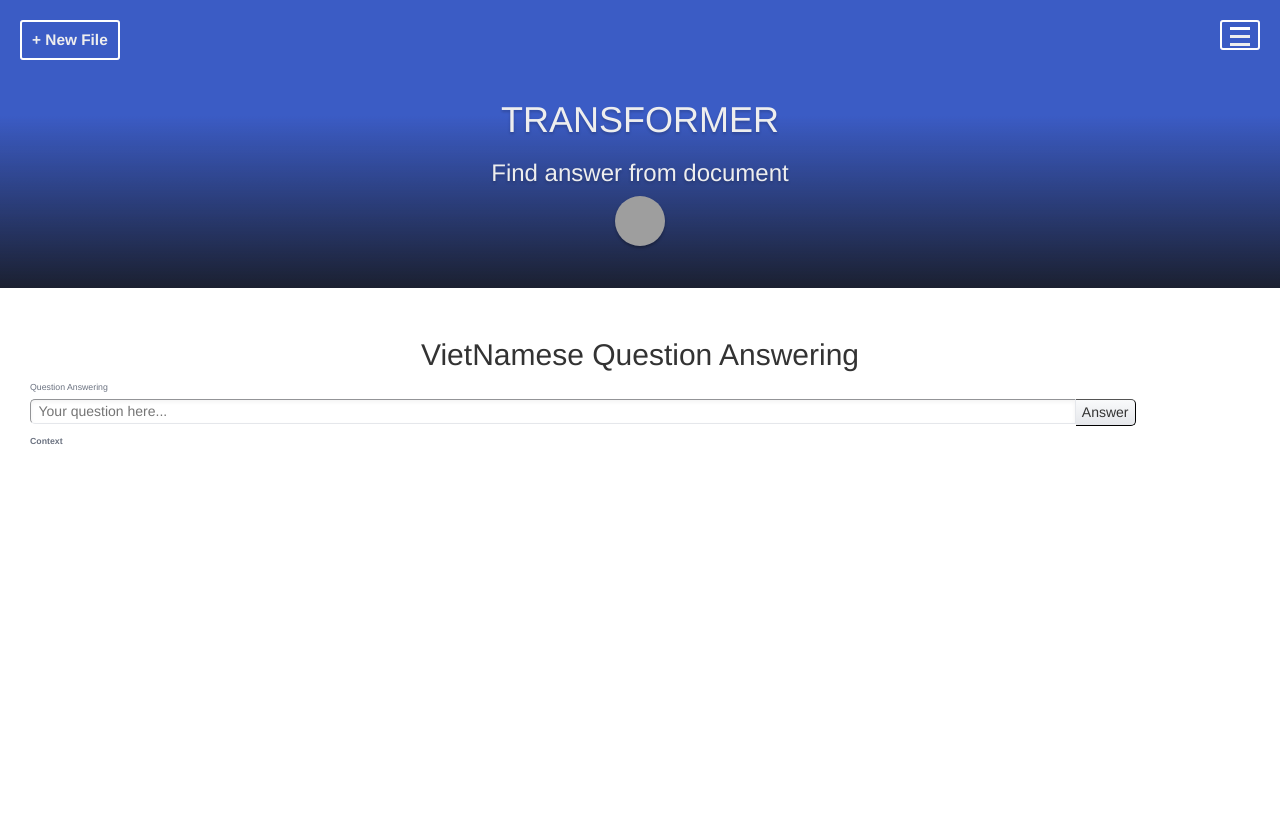
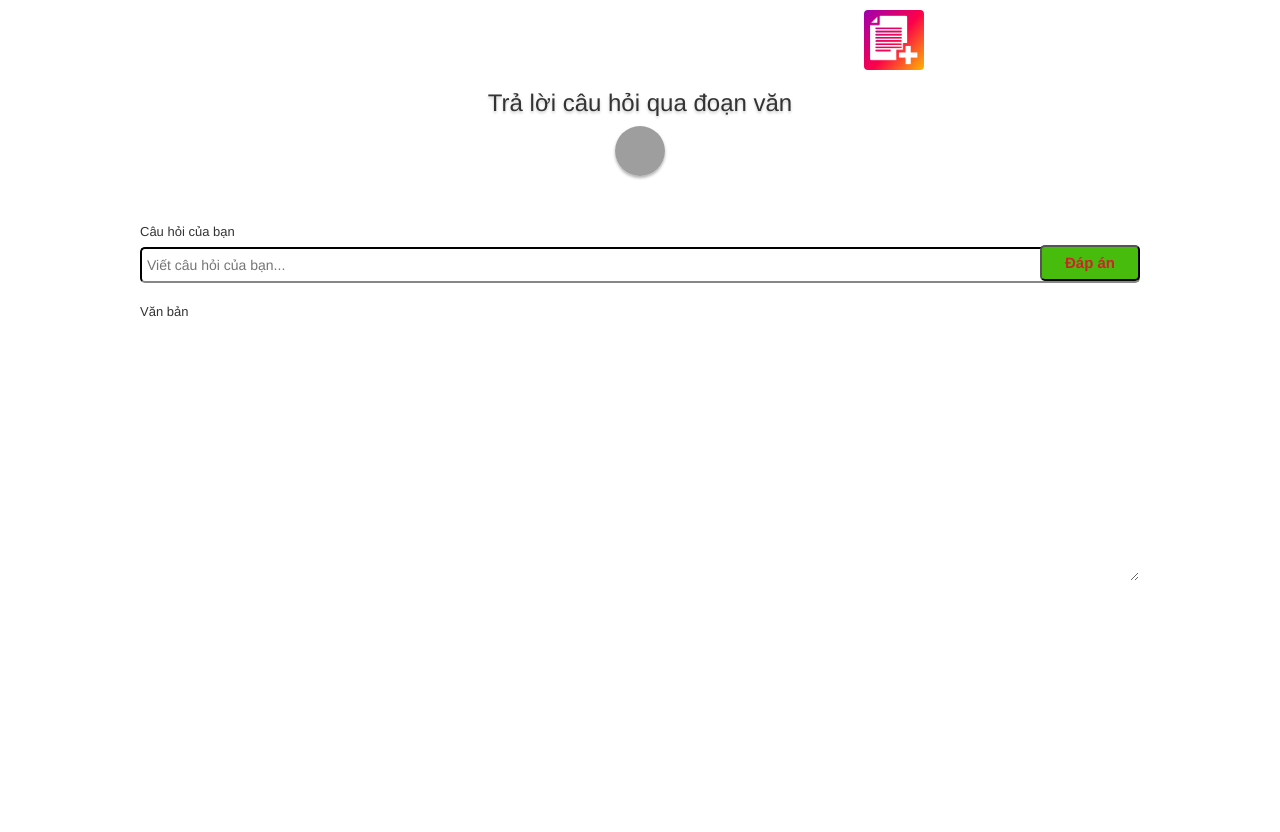
Before and after one commit to tqt-coder/datn, a Flask app: template backend/templates/index.html in a window 1280 px wide. Shown: the top 832 px of the page. Before the commit the page ends 444 px from the top, so only its background shows below. Run offline with Flask 3, Linux system fonts and the light colour scheme; the template is opened without the code that fills it, so the values that code supplies are empty; some libraries are stand-ins or nearby versions; grey boxes are pictures that could not be loaded.

Commit message:
update UI

```diff
--- a/backend/static/css/style.css
+++ b/backend/static/css/style.css
@@ -1,146 +1,95 @@
 /* Header */
 @import url('https://fonts.googleapis.com/css?family=Josefin+Sans:400,400i,600,600i');
-html,body{
-  margin:0;
-  height:120%;
+
+html,
+body {
+  margin: 0;
+  height: 120%;
   font-family: 'Josefin Sans', sans-serif;
 
 }
-a{
-  text-decoration:none
-}
-.header{
-  position:relative;
-  overflow:hidden;
-  display:flex;
-  flex-wrap: wrap;
-  justify-content: center;
-  align-items: flex-start;
-  align-content: flex-start;
-  height:25%;
-  min-height:200px;
-  max-height:550px;
-  min-width:300px;
-  color:#eee;
-}
-.header:after{
-  content:"";
-  width:100%;
-  height:100%;
-  position:absolute;
-  bottom:0;
-  left:0;
-  z-index:-1;
- background: linear-gradient(to bottom, rgba(0,0,0,0.12) 40%,rgba(27,32,48,1) 100%);
-}
-.header:before{
-  content:"";
-  width:100%;
-  height:200%;
-  position:absolute;
-  top:0;
-  left:0;
-    -webkit-backface-visibility: hidden;
-    -webkit-transform: translateZ(0); backface-visibility: hidden;
-  /* scale(1.0, 1.0); */
-    transform: translateZ(0);
-  /* background:#1B2030 url(https://encrypted-tbn0.gstatic.com/images?q=tbn:ANd9GcQ9ik-TZ9LYqNu3xI_T7-NfQD33KhButKkFzw&usqp=CAU) 50% 0 no-repeat;
-  background-size:100%; */
-  background-color: #4469e1;
-  background-attachment:fixed;
-  animation: grow 360s  linear 10ms infinite;
-  transition:all 0.4s ease-in-out;
-  z-index:-2
-}
-.header a{
-  color:#eee
-}
-.menu{
-  display:block;
-  width:40px;
-  height:30px;
-  border:2px solid #fff;
-  border-radius:3px;
-  position:absolute;
-  right:20px;
-  top:20px;
-  text-decoration:none
-}
-.menu:after{
-  content:"";
-  display:block;
-  width:20px;
-  height:3px;
-  background:#fff;
-  position:absolute;
-  margin:0 auto;
-  top:5px;
-  left:0;
-  right:0;
-  box-shadow:0 8px, 0 16px
-}
-.logo{
-  border:2px solid #fff;
-  border-radius:3px;
-  text-decoration:none;
-  display:inline-flex;
-  align-items:center;
-  align-content:center;
-  margin:20px;
-  padding:0px 10px;
-  font-weight:900;
-  font-size:1.1em;
-  line-height:1;
-  box-sizing:border-box;
-  height:40px
-}
-.sides, .info{
-  flex: 0 0 auto;
-  width:50%
-}
-.info{
-  width:100%;
-  padding:0% 10% -6px 10%;
-  text-align:center;
-  text-shadow:0 2px 3px rgba(0,0,0,0.2)
-}
-.author{
-  display:inline-block;
-  width:50px;
-  height:50px;
-  border-radius:50%;
-  background:url(https://i.imgur.com/6DLCsZcb.jpg) center no-repeat;
-  background-size:cover;
-  box-shadow:0 2px 3px rgba(0,0,0,0.3);
-  margin-bottom:3px
-}
-.info h4, .meta{
-  font-size:0.7em
-}
-.meta{
-  font-style:italic;
-}
-@keyframes grow{
-  0% { transform: scale(1) translateY(0px)}
-  50% { transform: scale(1.2) translateY(-400px)}
-}
-.content{
-  /* padding:5% 10%; */
-  text-align:justify
-}
-.btn{
-  color:#333;
-  border:2px solid;
-  border-radius:3px;
-  text-decoration:none;
-  display:inline-block;
-  padding:5px 10px;
-  font-weight:600
+
+a {
+  text-decoration: none
 }
 
-.twtr{
-  margin-top:100px
-}.btn.twtr:after{content:"\1F426";padding-left:5px}
+.header {}
+
+.logo {
+  border-color: transparent;
+  text-decoration: none;
+  display: block;
+  width: 60px;
+  position: relative;
+  margin-top: 10px;
+  right: -135%;
+}
+
+.img-new-file {
+  width: 60px;
+  height: 60px;
+  object-fit: cover;
+  border-radius: 4px;
+}
+
+.text {
+  font-size: 13px !important;
+  color: #333;
+  font-weight: 300;
+  margin: 20px 0 5px;
+}
+
+.sides,
+.info {
+  flex: 0 0 auto;
+  width: 50%
+}
+
+.info {
+  width: 100%;
+  padding: 0% 10% -6px 10%;
+  text-align: center;
+  text-shadow: 0 2px 3px rgba(0, 0, 0, 0.2)
+}
+
+.author {
+  display: inline-block;
+  width: 50px;
+  height: 50px;
+  border-radius: 50%;
+  background: url(https://i.imgur.com/6DLCsZcb.jpg) center no-repeat;
+  background-size: cover;
+  box-shadow: 0 2px 3px rgba(0, 0, 0, 0.3);
+  margin-bottom: 3px
+}
+
+.info h4,
+.meta {
+  font-size: 0.7em
+}
+
+.meta {
+  font-style: italic;
+}
+
+.btn {
+  color: #333;
+  border: 2px solid;
+  border-radius: 3px;
+  text-decoration: none;
+  display: inline-block;
+  padding: 5px 10px;
+  font-weight: 600
+}
+
+.twtr {
+  margin-top: 100px
+}
+
+.btn.twtr:after {
+  content: "\1F426";
+  padding-left: 5px
+}
 
 /*  */
 .App {
@@ -155,14 +104,11 @@ a{
 .homePage {
   display: flex;
   flex-direction: column;
+  justify-content: space-around;
+  align-items: center;
+  padding: 10px 30px;
   width: 100%;
-  max-width: 100%;
-  top: 0px;
-  right: 0px;
-  bottom: 0px;
-  left: 0px;
-  padding: 3rem/* 48px */;
-  z-index: 20;
+  margin: 10px auto;
 }
 
 .title {
@@ -170,28 +116,7 @@ a{
   align-items: center;
 }
 
-.content {
-  display: flex;
-  align-items: center;
-  justify-content: space-between;
-  flex-wrap: wrap;
-  width: 100%;
-  max-width: 100%;
-  font-size: 0.875rem/* 14px */;
-  line-height: 1.25rem/* 20px */;
-  --tw-text-opacity: 1;
-  color: rgb(107 114 128 / var(--tw-text-opacity));
-  margin-bottom: 0.125rem/* 2px */;
-}
-
-.titleQA {
-  display: inline-flex;
-  align-items: center;
-  margin-right: 0.5rem/* 8px */;
-  margin-bottom: 0.375rem/* 6px */;
-}
-
-.space-y-2 > :not([hidden]) ~ :not([hidden]) {
+.space-y-2> :not([hidden])~ :not([hidden]) {
   --tw-space-y-reverse: 0;
   margin-top: calc(0.5rem * calc(1 - var(--tw-space-y-reverse)));
   margin-bottom: calc(0.5rem * var(--tw-space-y-reverse));
@@ -199,96 +124,74 @@ a{
 
 .qA {
   display: flex;
-  height: 2.5rem/* 40px */;
+  position: relative;
+  justify-content: center;
+  flex-direction: column;
 }
 
 .qAInput {
-  --tw-shadow: inset 0 2px 4px 0 rgba(0,0,0,.05);
-  --tw-shadow-colored: inset 0 2px 4px 0 var(--tw-shadow-color);
-  box-shadow: var(--tw-ring-offset-shadow,0 0 #0000),var(--tw-ring-shadow,0 0 #0000),var(--tw-shadow);
-  outline: 2px solid transparent;
-  outline-offset: 2px;
-  --tw-border-opacity: 1;
-  border-color: rgb(229 231 235/var(--tw-border-opacity));
-  border-radius: 0.5rem;
-  border-width: 1px;
-  height: 2.5rem;
-  padding-left: 0.75rem;
-  padding-right: 0.75rem;
-  flex: 0.9 1 0%;
-  border-top-right-radius: 0px;
-  border-bottom-right-radius: 0px;
-  min-width: 0px;
+  display: block;
+  width: 1000px;
+  height: 36px;
+  border-radius: 5px;
+  outline: none;
+  border-color: #333;
+  border-width: 2px;
+  padding: 5px;
 }
 
 .btnCompute {
-  --tw-gradient-from: #f9fafb;
-  --tw-gradient-to: rgba(249,250,251,0);
-  --tw-gradient-stops: var(--tw-gradient-from),var(--tw-gradient-to);
-  --tw-gradient-to: #e5e7eb;
-  height: 2rem;
-  align-items: center;
-  background-image: linear-gradient(to bottom,var(--tw-gradient-stops));
-  border-radius: 0.5rem;
-  border-width: 1px;
-  cursor: pointer;
-  display: inline-flex;
-  justify-content: center;
-  padding: 0.25rem 0.75rem;
-  -webkit-user-select: none;
-  -moz-user-select: none;
-  user-select: none;
-  white-space: nowrap;
-  width: 6rem/* 96px */;
-  height: 2.7rem;
-  padding-left: 1.25rem/* 20px */;
-  padding-right: 1.25rem/* 20px */;
-  border-top-left-radius: 0px;
-  border-bottom-left-radius: 0px;
-  border-left-width: 0px;
+  height: 36px;
+  border-radius: 5px;
+  background: #47bc0d;
+  color: #c82828;
+  font-weight: bold;
+  width: 100px;
+  font-size: 14;
+  font-size: 15px;
+  position: absolute;
+  right: 0%;
+  top: 11%;
+}
+
+.file-name {
+  font-size: 14px;
+  font-style: italic;
+  color: #325ef0;
+  font-weight: bold;
 }
 
 .titleContext {
-  font-size: 0.875rem/* 14px */;
-  line-height: 1.25rem/* 20px */;
+  font-size: 0.875rem
+    /* 14px */
+  ;
+  line-height: 1.25rem
+    /* 20px */
+  ;
   --tw-text-opacity: 1;
   color: rgb(107 114 128 / var(--tw-text-opacity));
 }
 
 .inputContent {
-  margin-top: 0.375rem/* 6px */;
+  width: 1000px;
   display: block;
-  overflow: auto;
-  resize: vertical;
-  padding-top: 0.5rem/* 8px */;
-  padding-bottom: 0.5rem/* 8px */;
-  padding-left: 0.75rem/* 12px */;
-  padding-right: 0.75rem/* 12px */;
-  width: 89%;
-  min-height: 42px;
-  max-height: 500px;
-  white-space: pre-wrap;
-  border-width: 1px;
-  --tw-border-opacity: 1;
-  border-color: rgb(229 231 235 / var(--tw-border-opacity));
-  border-radius: 0.5rem;
-  --tw-shadow: inset 0 2px 4px 0 rgb(0 0 0 / 0.05);
-  --tw-shadow-colored: inset 0 2px 4px 0 var(--tw-shadow-color);
-  box-shadow: var(--tw-ring-offset-shadow, 0 0 #0000), var(--tw-ring-shadow, 0 0 #0000), var(--tw-shadow);
-  outline: 2px solid transparent;
-  outline-offset: 2px;
-  --tw-ring-opacity: 1;
-  --tw-ring-color: rgb(191 219 254 / var(--tw-ring-opacity));
+  height: 250px;
+  padding: 10px;
 }
 
-.focus\:shadow-inner:focus {
-  --tw-shadow: inset 0 2px 4px 0 rgb(0 0 0 / 0.05);
-  --tw-shadow-colored: inset 0 2px 4px 0 var(--tw-shadow-color);
-  box-shadow: var(--tw-ring-offset-shadow, 0 0 #0000), var(--tw-ring-shadow, 0 0 #0000), var(--tw-shadow);
+.input-context-hidden {
+  width: 1000px;
+  display: block;
+  height: 250px;
+  padding: 10px;
+  border-color: transparent;
+  outline: none;
 }
 
 .answer {
-  margin-top: 1rem/* 16px */;
+  margin-top: 1rem
+    /* 16px */
+  ;
   display: flex;
   align-items: baseline;
   --tw-border-opacity: 1;
@@ -305,8 +208,12 @@ a{
 
 .score {
   font-family: ui-monospace, SFMono-Regular, Menlo, Monaco, Consolas, "Liberation Mono", "Courier New", monospace;
-  font-size: 0.75rem/* 12px */;
-  line-height: 1rem/* 16px */;
+  font-size: 0.75rem
+    /* 12px */
+  ;
+  line-height: 1rem
+    /* 16px */
+  ;
   margin-left: auto;
 }
 
@@ -315,20 +222,32 @@ a{
 .sideBar {
   --tw-bg-opacity: 1;
   background-color: rgb(32 33 35 / var(--tw-bg-opacity));
-  max-width: 20rem/* 320px */;
+  max-width: 20rem
+    /* 320px */
+  ;
   overflow-y: auto;
-  min-width: 20rem/* 320px */;
+  min-width: 20rem
+    /* 320px */
+  ;
 }
+
 /* SideBar */
 .sideBar {
   --tw-bg-opacity: 1;
   background-color: rgb(32 33 35 / var(--tw-bg-opacity));
-  max-width: 20rem/* 320px */;
+  max-width: 20rem
+    /* 320px */
+  ;
   overflow-y: auto;
-  min-width: 20rem/* 320px */;
+  min-width: 20rem
+    /* 320px */
+  ;
 }
+
 .side {
-  padding: 0.5rem/* 8px */;
+  padding: 0.5rem
+    /* 8px */
+  ;
   display: flex;
   flex-direction: column;
   height: 100vh;
@@ -346,13 +265,27 @@ a{
 }
 
 .chatRow {
-  border-radius: 0.5rem/* 8px */;
-  padding-left: 1.25rem/* 20px */;
-  padding-right: 1.25rem/* 20px */;
-  padding-top: 0.75rem/* 12px */;
-  padding-bottom: 0.75rem/* 12px */;
-  font-size: 0.875rem/* 14px */;
-  line-height: 1.25rem/* 20px */;
+  border-radius: 0.5rem
+    /* 8px */
+  ;
+  padding-left: 1.25rem
+    /* 20px */
+  ;
+  padding-right: 1.25rem
+    /* 20px */
+  ;
+  padding-top: 0.75rem
+    /* 12px */
+  ;
+  padding-bottom: 0.75rem
+    /* 12px */
+  ;
+  font-size: 0.875rem
+    /* 14px */
+  ;
+  line-height: 1.25rem
+    /* 20px */
+  ;
   display: flex;
   align-items: center;
   justify-content: center;
@@ -370,8 +303,12 @@ a{
 }
 
 .iconChat {
-  height: 1rem/* 16px */;
-  width: 1rem/* 16px */;
+  height: 1rem
+    /* 16px */
+  ;
+  width: 1rem
+    /* 16px */
+  ;
 }
 
 .page {
@@ -383,7 +320,7 @@ a{
  * Outer Button styles
  */
 
- .Button {
+.Button {
   background: transparent;
   border: 0;
   border-radius: 0;
--- a/backend/templates/index.html
+++ b/backend/templates/index.html
@@ -8,19 +8,20 @@
     <link rel="stylesheet" type="text/css" href="{{ url_for('static',filename='css/style.css') }}">
     <link rel="stylesheet" href="https://maxcdn.bootstrapcdn.com/bootstrap/3.3.5/css/bootstrap.min.css">
     <script src="https://maxcdn.bootstrapcdn.com/bootstrap/3.3.5/js/bootstrap.min.js"></script>
-    <title>Bert-Transfromer</title>
+    <title>Tranformer</title>
 </head>
 
 
 <body>
     <div class="header">
         <div class="sides">
-            <a href="/" class="logo">+ New File</a>
+            <a href="/" class="logo">
+                <img class="img-new-file" src="{{ url_for('static',filename='assets/img/new-file.jpg') }}"
+                    alt="New file">
+            </a>
         </div>
-        <div class="sides"> <a href="#" class="menu"> </a></div>
         <div class="info">
-            <h1><a href="#">TRANSFORMER</a></h1>
-            <h3>Find answer from document</h3>
+            <h3>Trả lời câu hỏi qua đoạn văn</h3>
             <div class="meta">
                 <a href="https://twitter.com/nodws" target="_b" class="author"></a><br>
             </div>
@@ -28,52 +29,44 @@
     </div>
     <div className="ClientProvider">
         <div class="homePage">
-            <h2 class="title">VietNamese Question Answering</h2>
-            <div class="content">
-                <div class="titleQA">
-                    <span>Question Answering</span>
-                </div>
-            </div>
+
             <form class="space-y-2" action="/answer" method="post">
                 <div class="qA">
-                    <input class="qAInput" name="questions" type="text" placeholder="Your question here..." required
+                    <p class="text">Câu hỏi của bạn</p>
+                    <input class="qAInput" name="questions" type="text" placeholder="Viết câu hỏi của bạn..." required
                         value="{{question}}">
                     <button class="btnCompute" type="submit" value="Upload">
-                        Answer
+                        Đáp án
                     </button>
-                </div>
-                <label style="display: block;">
-                    <span class="titleContext">
-                        Context
-                    </span>
+                    <div>
+                        <p class="text">
+                            Văn bản
+                        </p>
                         <input type="text" hidden name="filename" value="{{name}}">
                         <p name="file">{{name}}</p>
                         {% if context != NULL %}
-                    <textarea cols="30" rows="10" class="inputContent" placeholder="Your context here...">
+                        <textarea cols="30" rows="10" class="inputContent" placeholder="Văn bản của bạn...">
                         {{context}}
                         </textarea>
                         {% endif %}
-                    <!-- <span class="inputContent" role="textbox" contenteditable="" spellcheck="false" dir="auto"> -->
-                    </span>
-                </label>
+
+                        {% if context == NULL %}
+                        <textarea class="input-context-hidden">
+                        </textarea>
+                        {% endif %}
+                    </div>
             </form>
+        </div>
         {% if answer != NULL %}
         <div class="answer">
             <span>{{answer}}</span>
-                <!-- <span class="score">0.805</span>  -->
         </div>
         <div>
             <a href="/success?file={{name}}">
-                    <button class="Button" type="submit" value="Upload">
-                        <span class="Button-inner">
-                            Any Questions ?
-                        </span>
-                    </button>
+                Đặt câu hỏi khác ?
             </a>
         </div>
         {% endif %}
-        </div>
 </body>
-<script src="js/jquery-1.11.1.min.js"></script>
 
 </html>
```
Lines whose indentation alone changed are shown as unchanged.
